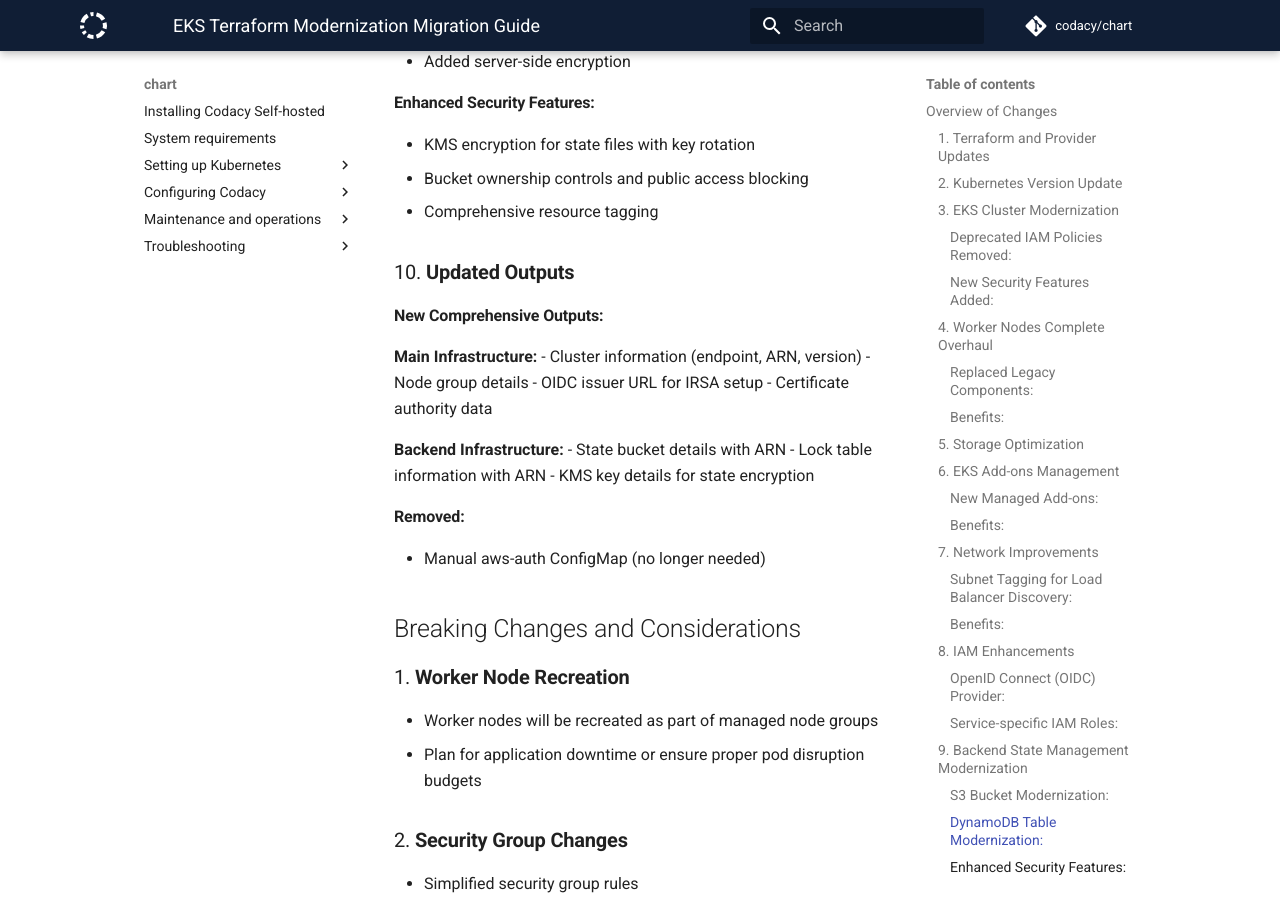
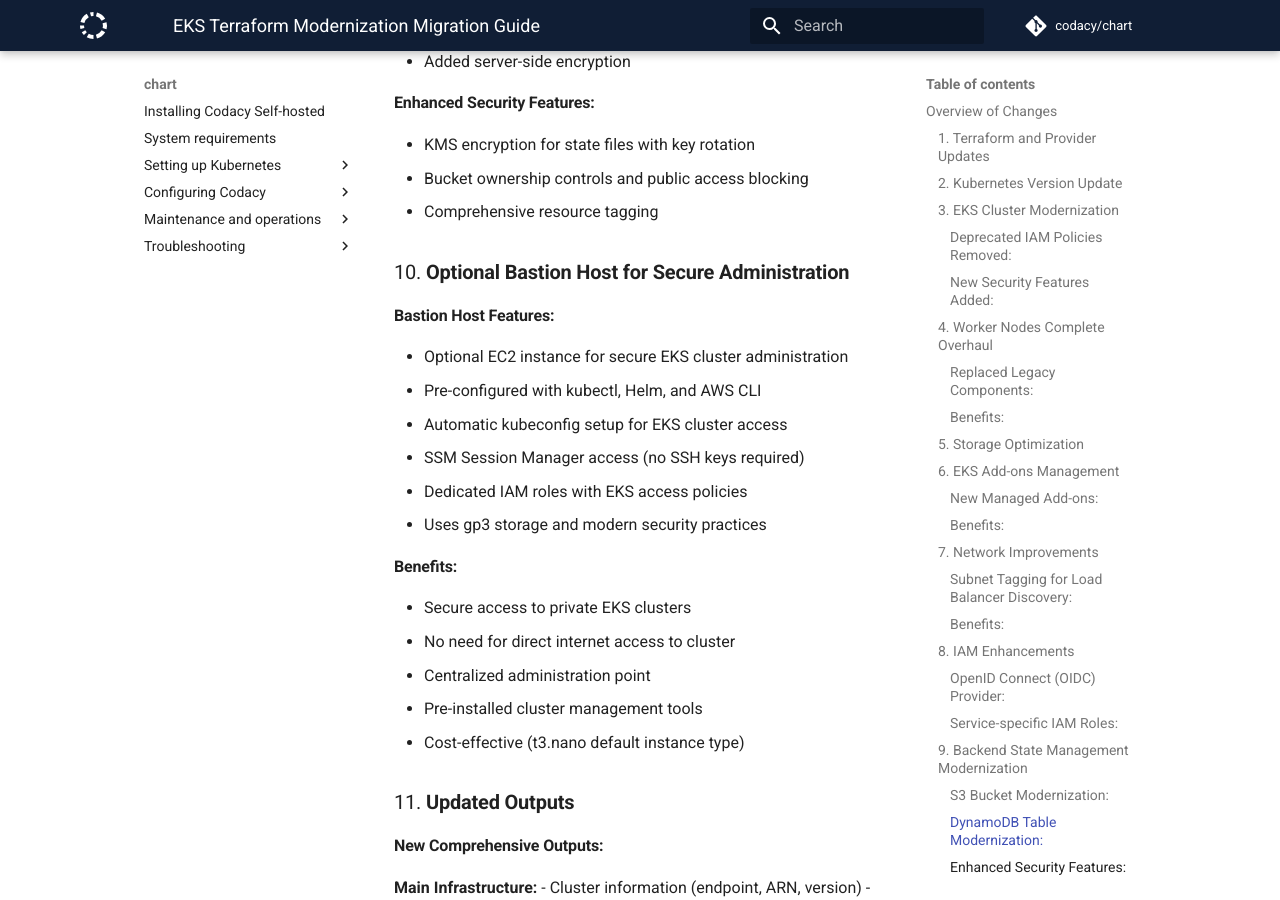
Before and after one commit to codacy/chart, an MkDocs documentation site: the page built from docs/infrastructure/EKS/MIGRATION_GUIDE.md, in a window 1280 px wide and 900 px high, scrolled down 3248 px. Built offline with MkDocs 1.6.1 and Material for MkDocs 9.7.7, drawn with Linux system fonts in a browser that asks for light colours; comment, search, counter and statistics services are not loaded.

Commit message:
Update migration guide with bastion host documentation
- Add section documenting optional bastion host feature
- Detail security and administration benefits
- Update numbering for comprehensive coverage
- Complete documentation of all modernization improvements

```diff
--- a/docs/infrastructure/EKS/MIGRATION_GUIDE.md
+++ b/docs/infrastructure/EKS/MIGRATION_GUIDE.md
@@ -123,7 +123,24 @@
 - Bucket ownership controls and public access blocking
 - Comprehensive resource tagging
 
-### 10. **Updated Outputs**
+### 10. **Optional Bastion Host for Secure Administration**
+
+#### Bastion Host Features:
+- Optional EC2 instance for secure EKS cluster administration
+- Pre-configured with kubectl, Helm, and AWS CLI
+- Automatic kubeconfig setup for EKS cluster access
+- SSM Session Manager access (no SSH keys required)
+- Dedicated IAM roles with EKS access policies
+- Uses gp3 storage and modern security practices
+
+#### Benefits:
+- Secure access to private EKS clusters
+- No need for direct internet access to cluster
+- Centralized administration point
+- Pre-installed cluster management tools
+- Cost-effective (t3.nano default instance type)
+
+### 11. **Updated Outputs**
 
 #### New Comprehensive Outputs:
 **Main Infrastructure:**
```
